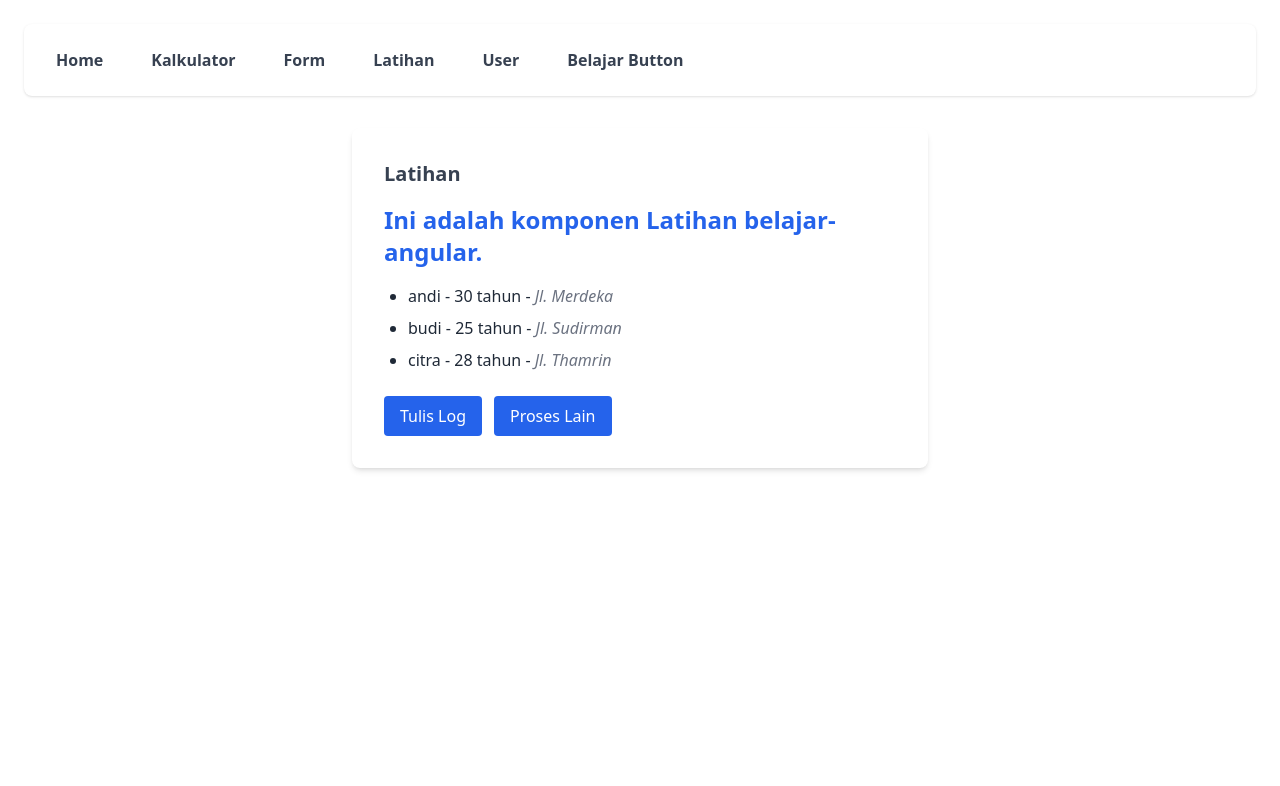
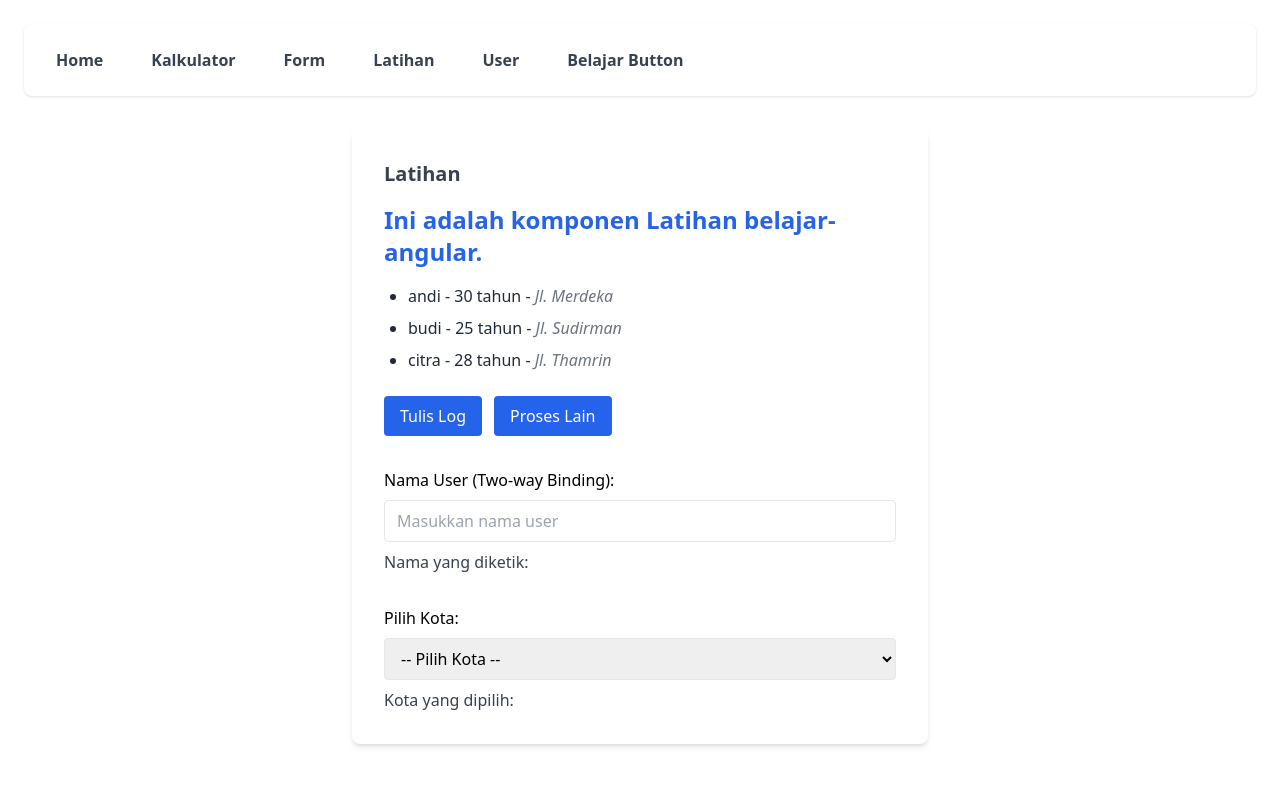
Before and after one commit to arifdja/belajar_angular, an Angular app: page /latihan in a window 1280 px wide. Shown: the top 786 px of the page. Built offline with nearby package versions, Linux system fonts and the light colour scheme.

Commit message:
two ways data binding

```diff
--- a/src/app/pages/latihan/latihan.html
+++ b/src/app/pages/latihan/latihan.html
@@ -12,4 +12,23 @@
         <app-tombol aksi="Tulis Log" (klik)="fungsiParent($event)"></app-tombol>
         <app-tombol aksi="Proses Lain" (klik)="fungsiParent2($event)"></app-tombol>
     </div>
+
+    <!-- Contoh Two-way Data Binding -->
+    <div class="mt-8">
+        <label class="block mb-2 font-medium">Nama User (Two-way Binding):</label>
+        <input type="text" [(ngModel)]="namaUser" class="border px-3 py-2 rounded w-full" placeholder="Masukkan nama user" />
+        <p class="mt-2 text-gray-700">Nama yang diketik: <span class="font-semibold">{{ namaUser }}</span></p>
+    </div>
+
+    <!-- Contoh Two-way Data Binding untuk Selectbox -->
+    <div class="mt-8">
+        <label class="block mb-2 font-medium">Pilih Kota:</label>
+        <select [(ngModel)]="kotaUser" class="border px-3 py-2 rounded w-full">
+            <option value="">-- Pilih Kota --</option>
+            <option value="Jakarta">Jakarta</option>
+            <option value="Bandung">Bandung</option>
+            <option value="Surabaya">Surabaya</option>
+        </select>
+        <p class="mt-2 text-gray-700">Kota yang dipilih: <span class="font-semibold">{{ kotaUser }}</span></p>
+    </div>
 </div>
--- a/src/app/pages/latihan/latihan.ts
+++ b/src/app/pages/latihan/latihan.ts
@@ -1,11 +1,12 @@
 import { Component } from '@angular/core';
 import { Tombol } from '../../components/tombol/tombol';
 import { CommonModule } from '@angular/common';
+import { FormsModule } from '@angular/forms';
 
 @Component({
   selector: 'app-latihan',
   standalone: true,
-  imports: [Tombol, CommonModule],
+  imports: [Tombol, CommonModule, FormsModule],
   templateUrl: './latihan.html',
   styleUrl: './latihan.scss',
 })
@@ -17,6 +18,10 @@ export class Latihan {
     { nama: 'citra', umur: 28, alamat: 'Jl. Thamrin' }
   ];
 
+  // Contoh two-way data binding
+  public namaUser: string = '';
+  public kotaUser: string = '';
+
   protected fungsiParent($event: string) {
     console.log('Tombol diklik', $event);
   }
```
